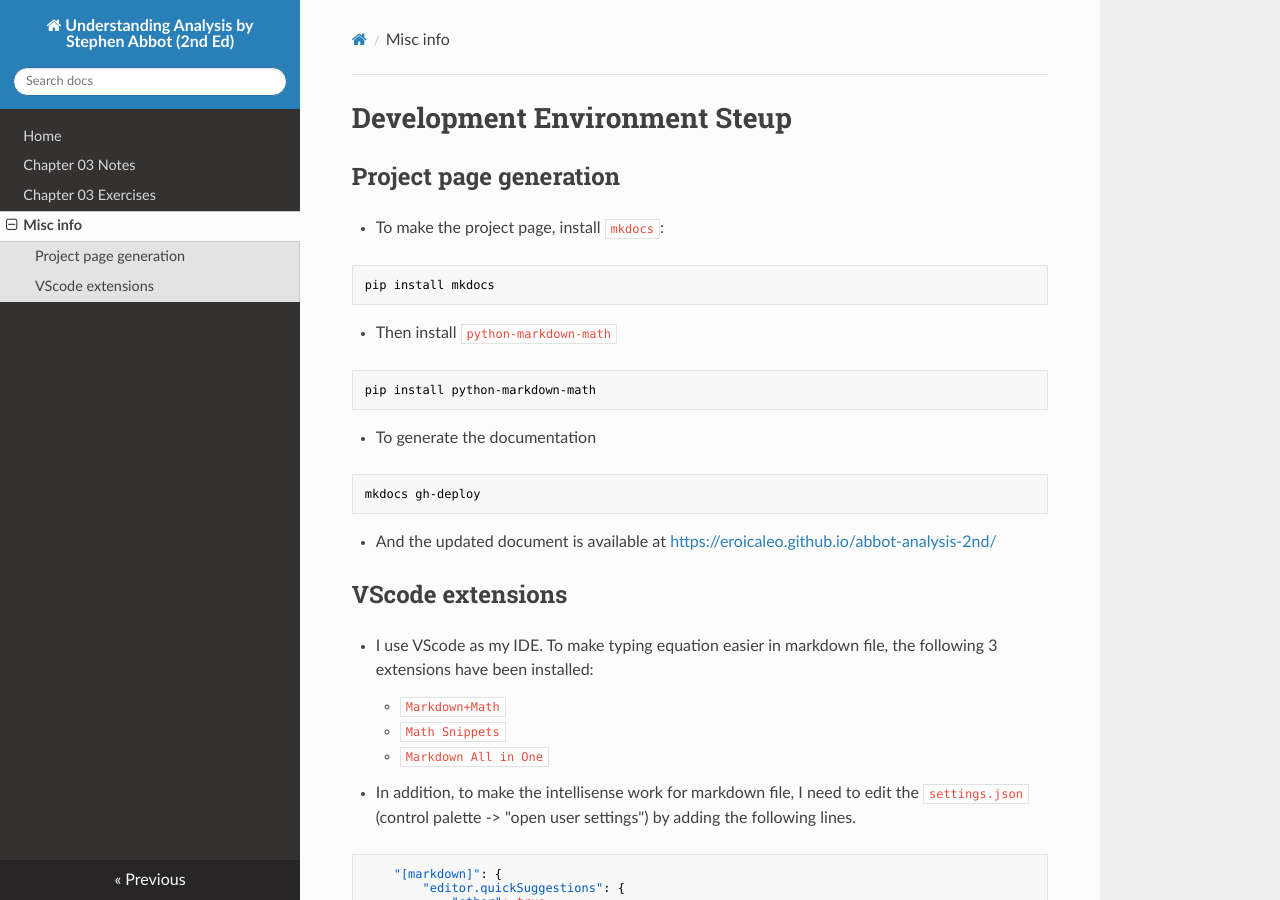
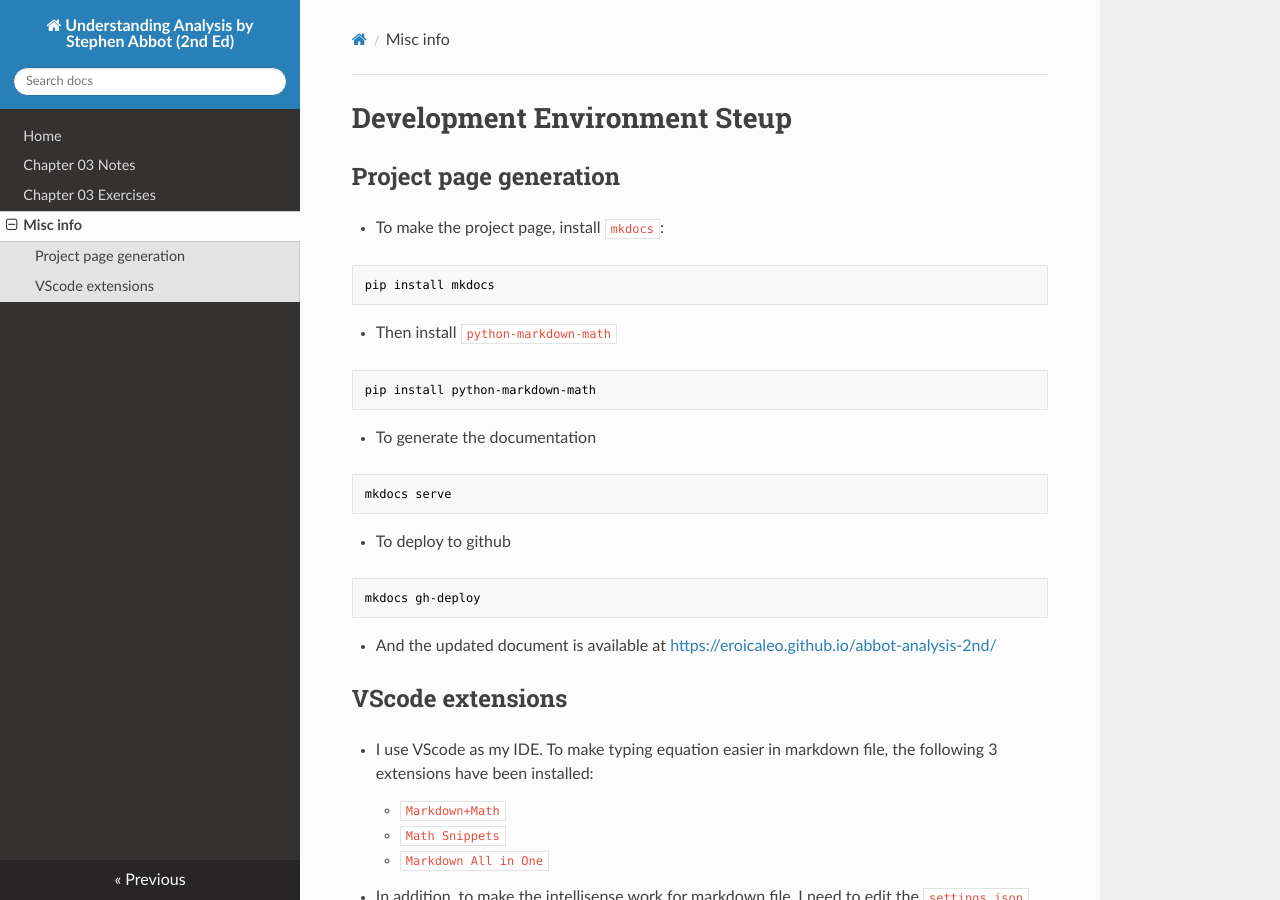
Before and after one commit to eroicaleo/abbot-analysis-2nd, an MkDocs documentation site: the page built from docs/misc.md, in a window 1280 px wide and 900 px high. Built offline with MkDocs 1.6.1, drawn with Linux system fonts in a browser that asks for light colours; nearby versions of some CDN libraries.

Commit message:
updates misc.md

````diff
--- a/docs/misc.md
+++ b/docs/misc.md
@@ -15,6 +15,12 @@ pip install python-markdown-math
 ```
 
 * To generate the documentation
+
+```sh
+mkdocs serve
+```
+
+* To deploy to github
 
 ```sh
 mkdocs gh-deploy
````
